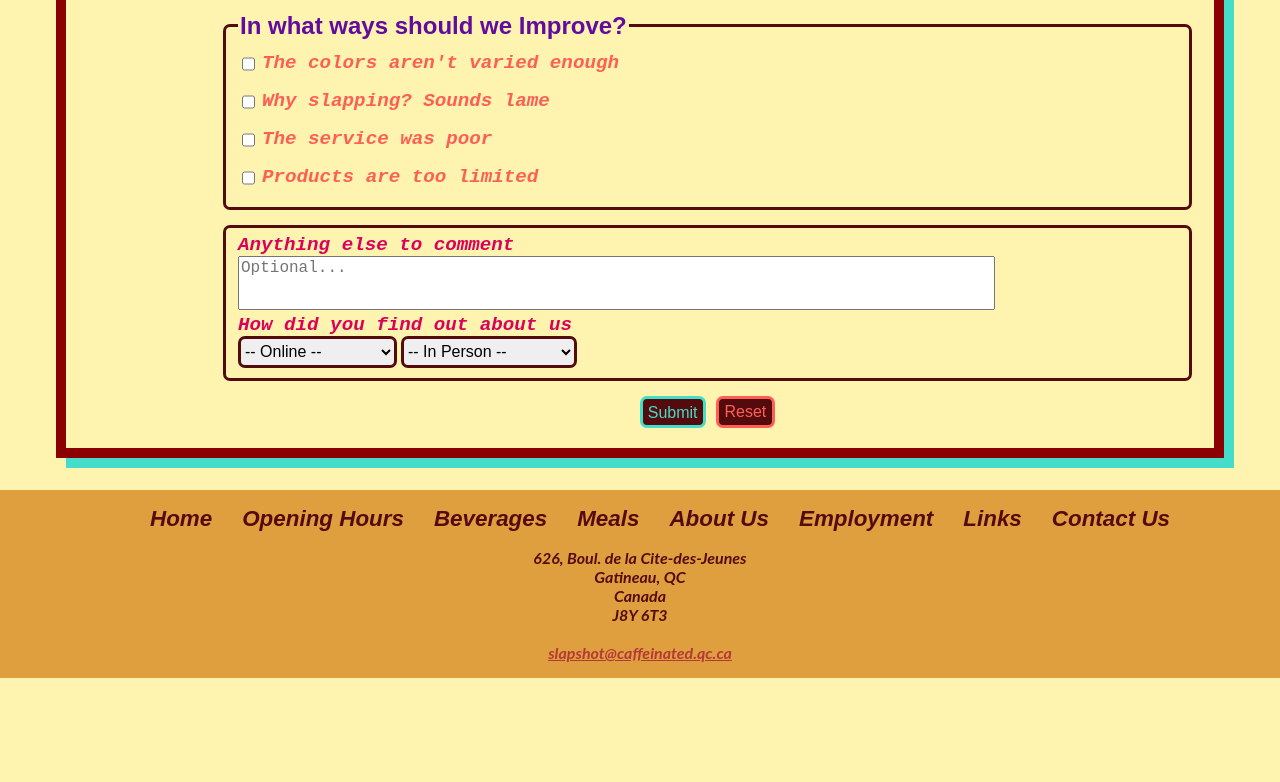
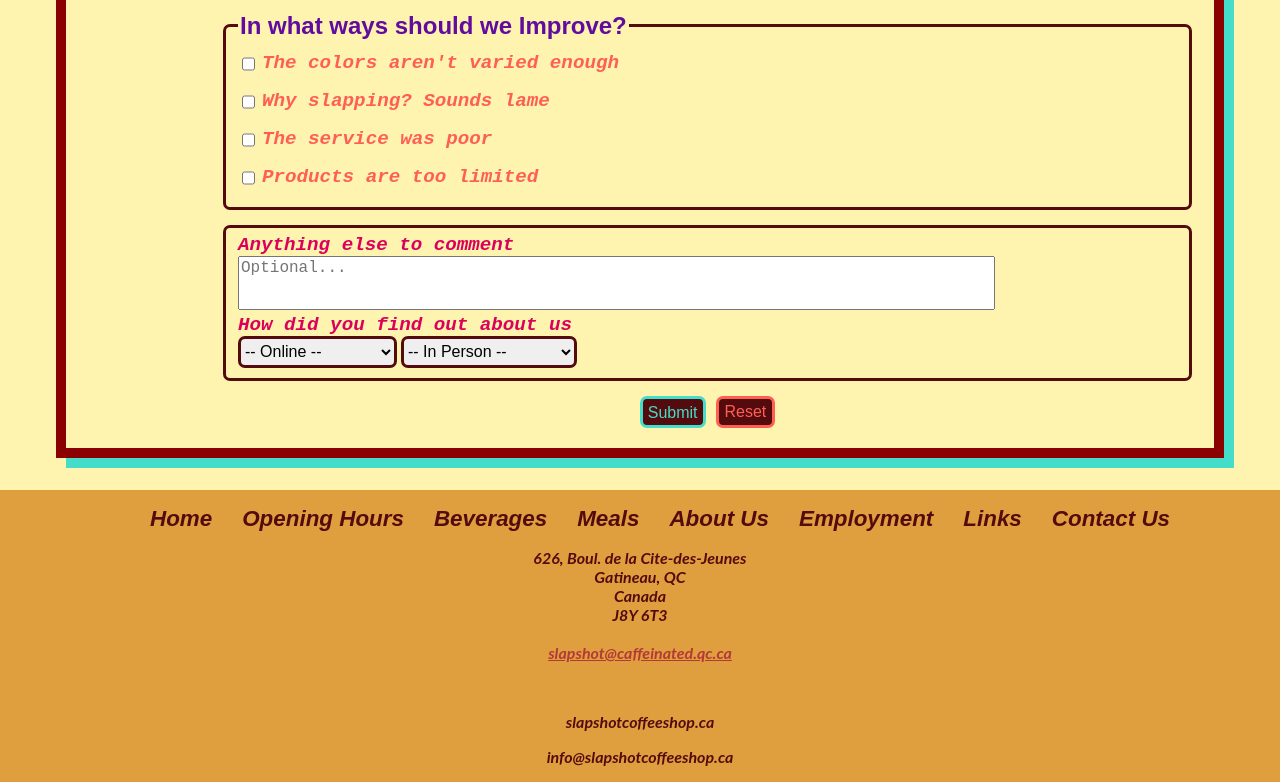
Before and after one commit to Reggieboi22/Website, a plain HTML site: page contactus.html in a window 1280 px wide. Shown: the part 830-1612 px from the top of the page. Before the commit the page ends 1508 px from the top, so only its background shows below. Drawn offline with Linux system fonts and the light colour scheme.

Commit message:
Pathing fix

```diff
--- a/contactus.html
+++ b/contactus.html
@@ -144,6 +144,9 @@
             >slapshot@caffeinated.qc.ca</a
           >
         </p>
+        <br>
+        <p>slapshotcoffeeshop.ca</p>
+        <p>info@slapshotcoffeeshop.ca</p>
       </address>
     </footer>
   </body>
```
Also changed, not shown: aboutus.html (+2 -0 lines), beverages.html (+2 -0 lines), employment.html (+3 -0 lines), index.html (+2 -0 lines), links.html (+2 -0 lines), meals.html (+2 -0 lines), openinghours.html (+3 -0 lines).
